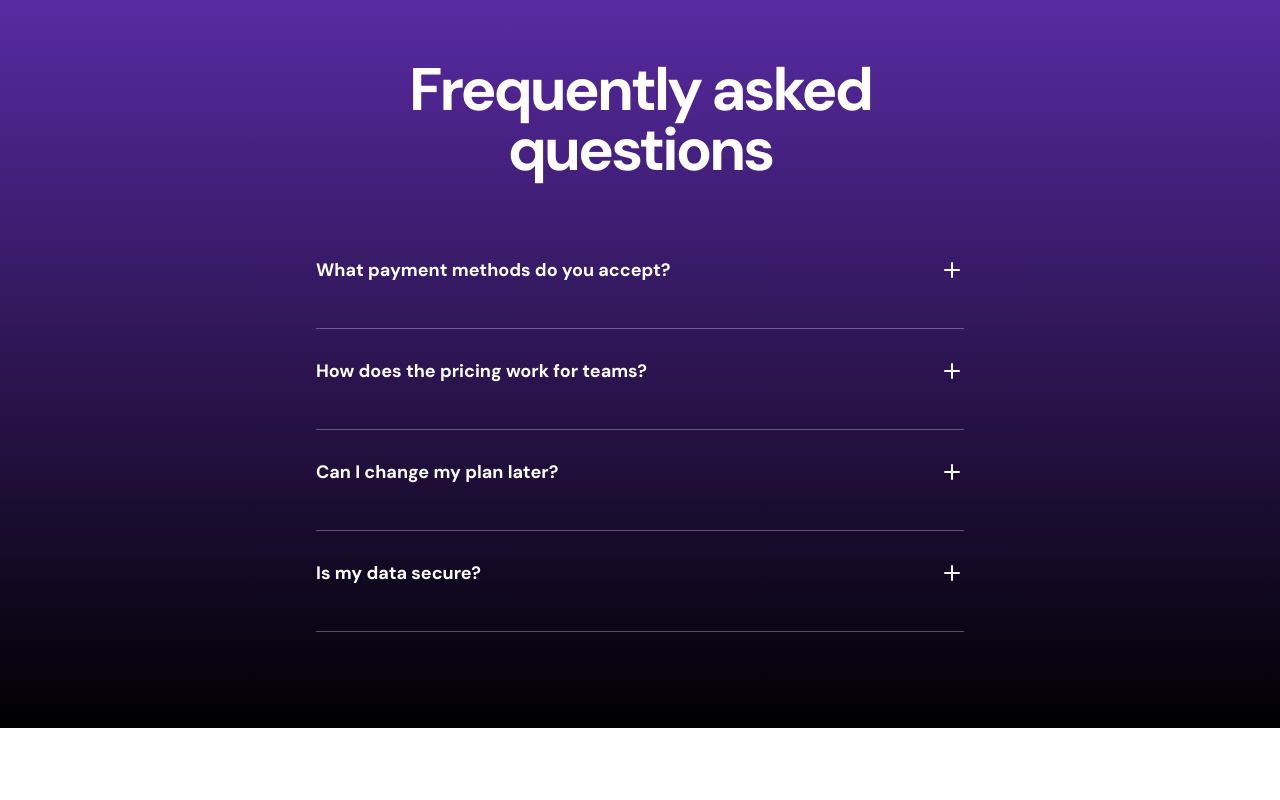
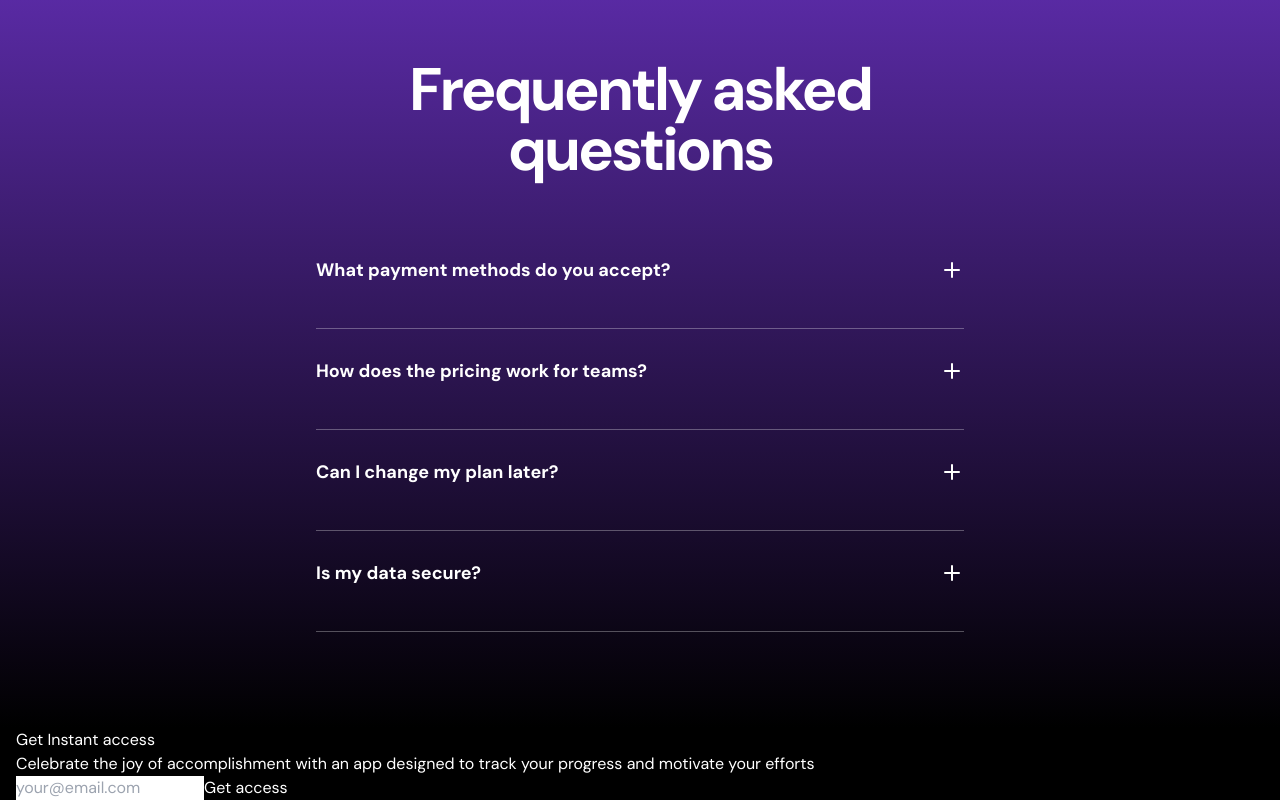
Before and after one commit to diego-teileche/dark-saas-landing-page, a Next.js app: page / in a window 1280 px wide. Shown: the part 2962-3762 px from the top of the page. Before the commit the page ends 3690 px from the top, so only its background shows below. Built offline with nearby package versions, Linux system fonts and the light colour scheme.

Commit message:
CallToAction
- Title added
- Paragraph added
- Form with input and button added
- Some basic styles added

```diff
--- a/src/components/CallToAction.tsx
+++ b/src/components/CallToAction.tsx
@@ -1,3 +1,18 @@
 export const CallToAction = () => {
-  return null;
-};
+  return (
+    <section className="bg-black text-white">
+      <div className="container">
+        <h2>Get Instant access</h2>
+        <p>
+          Celebrate the joy of accomplishment with an app designed to track your
+          progress and motivate your efforts
+        </p>
+
+        <form action="">
+          <input type="email" placeholder="your@email.com" />
+          <button>Get access</button>
+        </form>
+      </div>
+    </section>
+  )
+}
```
